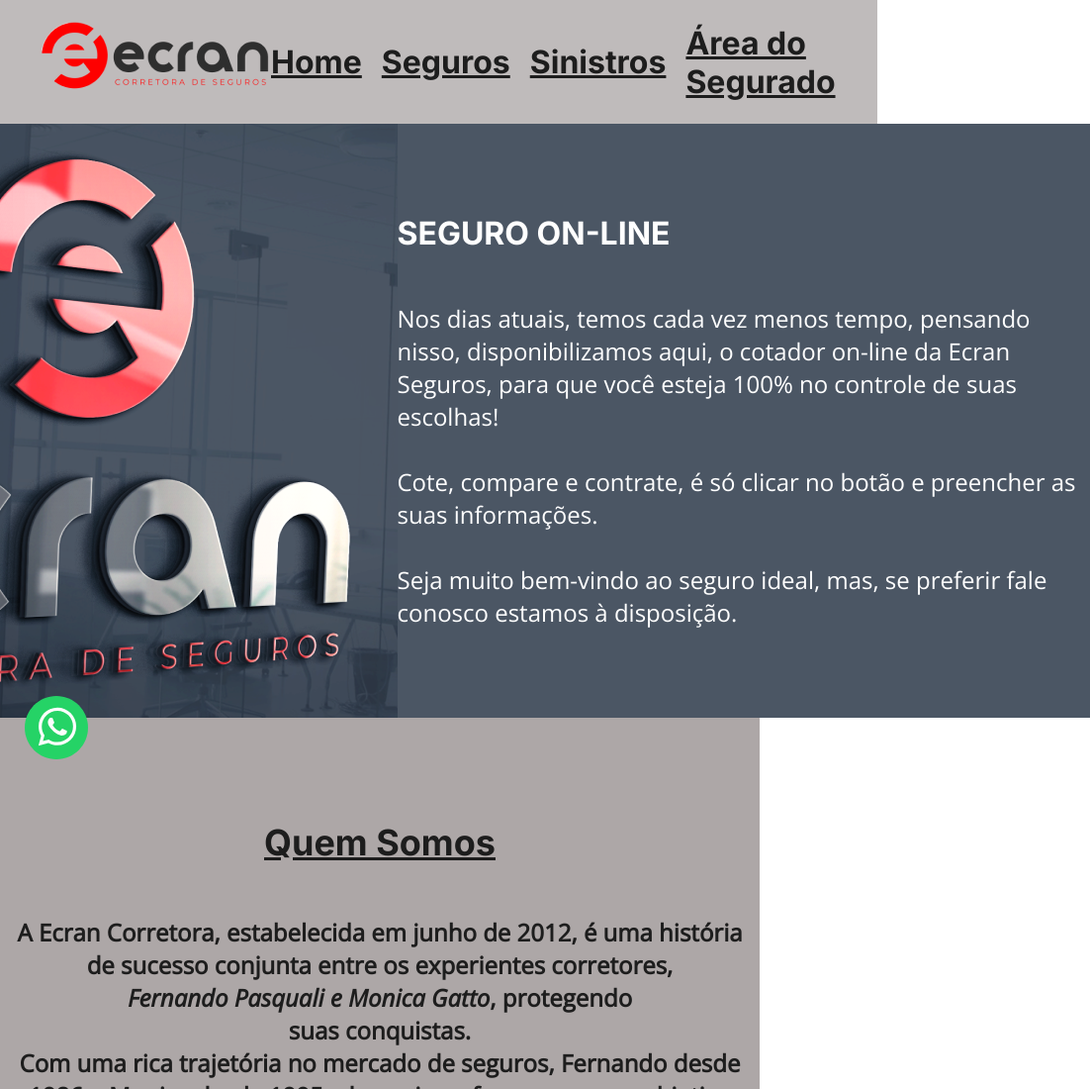
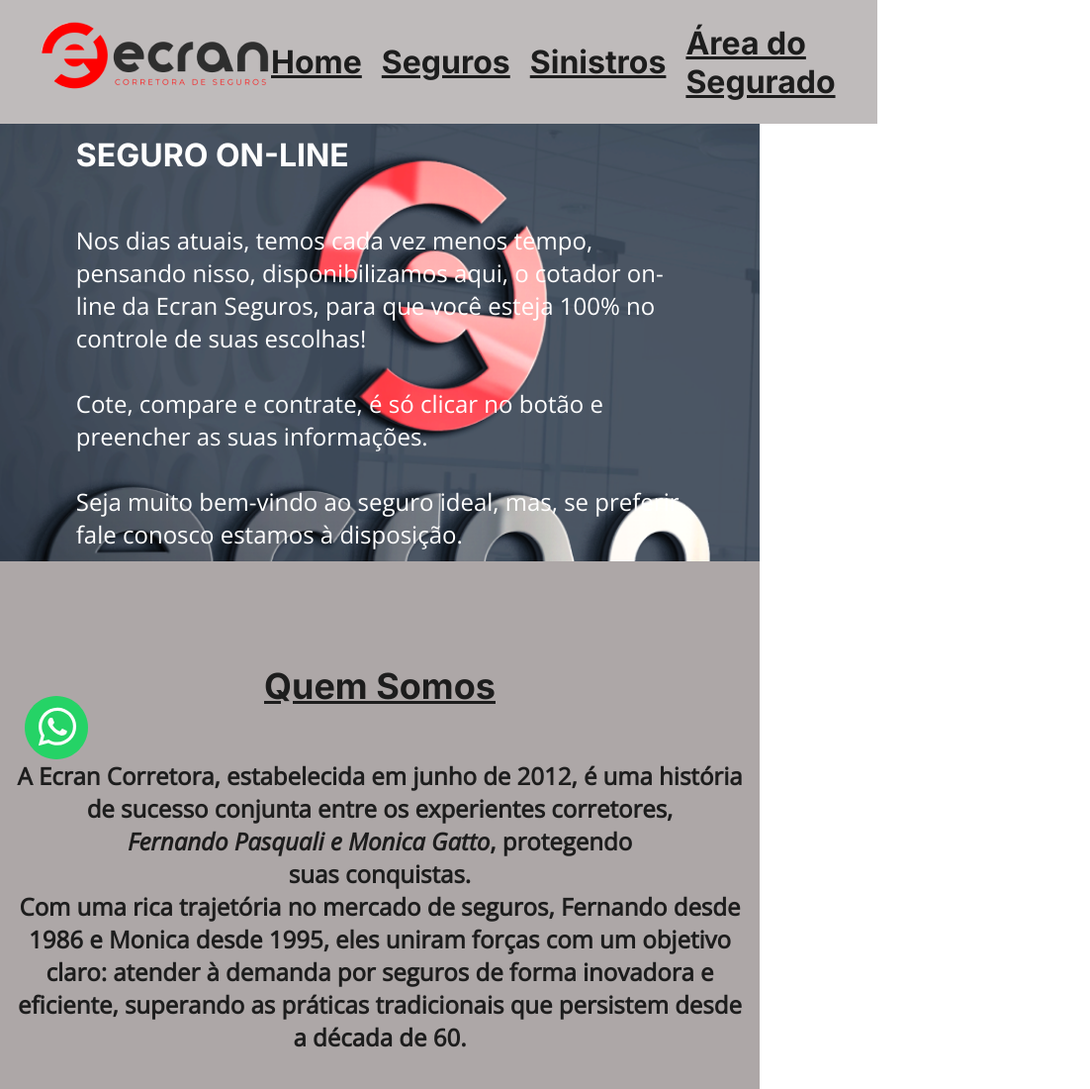
Before and after one commit to PasqualiRafael/EcranSeguros, a plain HTML site: page dist/index.html in a window 768 px wide. Shown: the top 1100 px of the page at 99% size, 1102 px wide, since content can reach past the window. Drawn offline with nearby package versions, Linux system fonts and the light colour scheme.

Commit message:
update css for tablet

```diff
--- a/scss/layouts/_banner.scss
+++ b/scss/layouts/_banner.scss
@@ -5,7 +5,7 @@
     margin: 0 auto;
 
     width: auto;
-    height: 600px;
+    height: auto;
 
     background-color: $--clr-banner;
 }
@@ -16,13 +16,17 @@
     align-items: center;
 
     width: 1440px;
-    height: 600px;
+    height: auto;
 
     background-color: $--clr-banner;
 
     // img {
     //     width: 50%;
     // }
+
+    img {
+        width: 50%;
+    }
 
     .banner-text {
         display: flex;
@@ -31,7 +35,7 @@
         justify-content: center;
 
         gap: 50px;
-        width: 700px;
+        width: 50%;
         height: 442px;
 
         color: $--clr-font-2;
@@ -52,3 +56,20 @@
         }
     }
 }
+
+@media (min-width: 768px) and (max-width: 1023px) {
+    .wrapper-banner {
+        background-image: url("../img/banner-ecran-room.png");
+        background-repeat: no-repeat;
+        background-size: cover;
+
+        img {
+            display: none;
+        }
+
+        .banner-text {
+            margin-left: 10%;
+            width: 80%;
+        }
+    }
+}
```
Also changed, not shown: dist/css/style.css, 1 other file.
